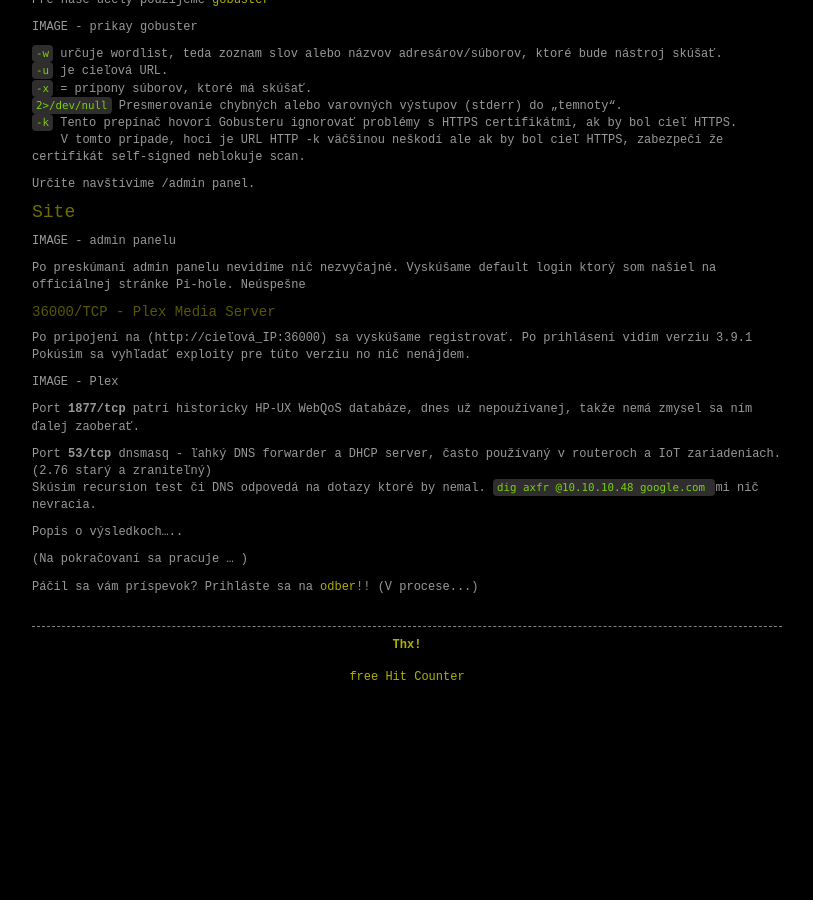
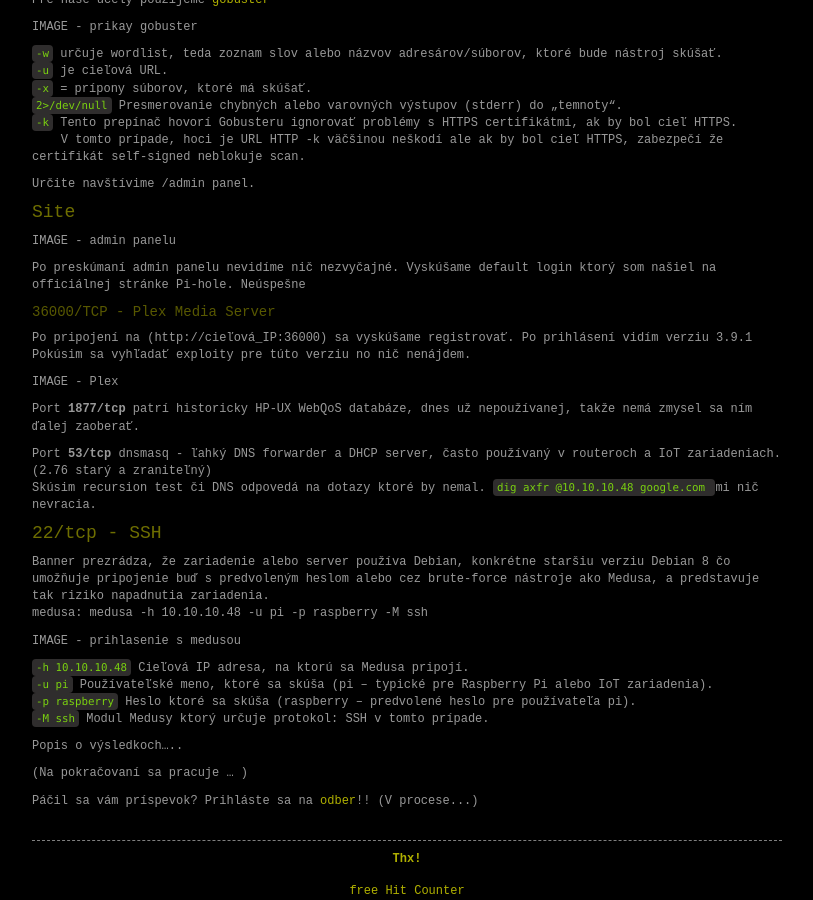
Before and after one commit to 0x00mg/0x00mg.github.io, a Jekyll site: the page built from _posts/2025/2025-09-02-HTB:-Mirai-botnet.md, in a window 1280 px wide and 900 px high, scrolled down 1442 px. Shown: the whole window, without its empty margins (233-1046 px from the left). Built offline with Jekyll 4.4.1, drawn with Linux system fonts in a browser that asks for light colours; comment, search, counter and statistics services are not loaded; before the commit the page ends 2128 px from its top, so only the background shows below that.

Commit message:
Update 2025-09-02-HTB:-Mirai-botnet.md

```diff
--- a/_posts/2025/2025-09-02-HTB:-Mirai-botnet.md
+++ b/_posts/2025/2025-09-02-HTB:-Mirai-botnet.md
@@ -104,6 +104,24 @@
 Skúsim recursion test či DNS odpovedá na dotazy ktoré by nemal.
 `dig axfr @10.10.10.48 google.com ` mi nič nevracia.
 
+#### 22/tcp - SSH
+
+Banner prezrádza, že zariadenie alebo server používa Debian, konkrétne staršiu verziu Debian 8 čo umožňuje pripojenie buď s predvoleným heslom alebo cez brute-force nástroje ako Medusa, a predstavuje tak riziko napadnutia zariadenia.
+medusa: medusa -h 10.10.10.48 -u pi -p raspberry -M ssh
+
+IMAGE - prihlasenie s medusou
+
+`-h 10.10.10.48` Cieľová IP adresa, na ktorú sa Medusa pripojí.
+`-u pi` Používateľské meno, ktoré sa skúša (pi – typické pre Raspberry Pi alebo IoT zariadenia).
+`-p raspberry` Heslo ktoré sa skúša (raspberry – predvolené heslo pre používateľa pi).
+`-M ssh` Modul Medusy ktorý určuje protokol: SSH v tomto prípade.
+
+
+
+
+
+
+
 
 
 
```
